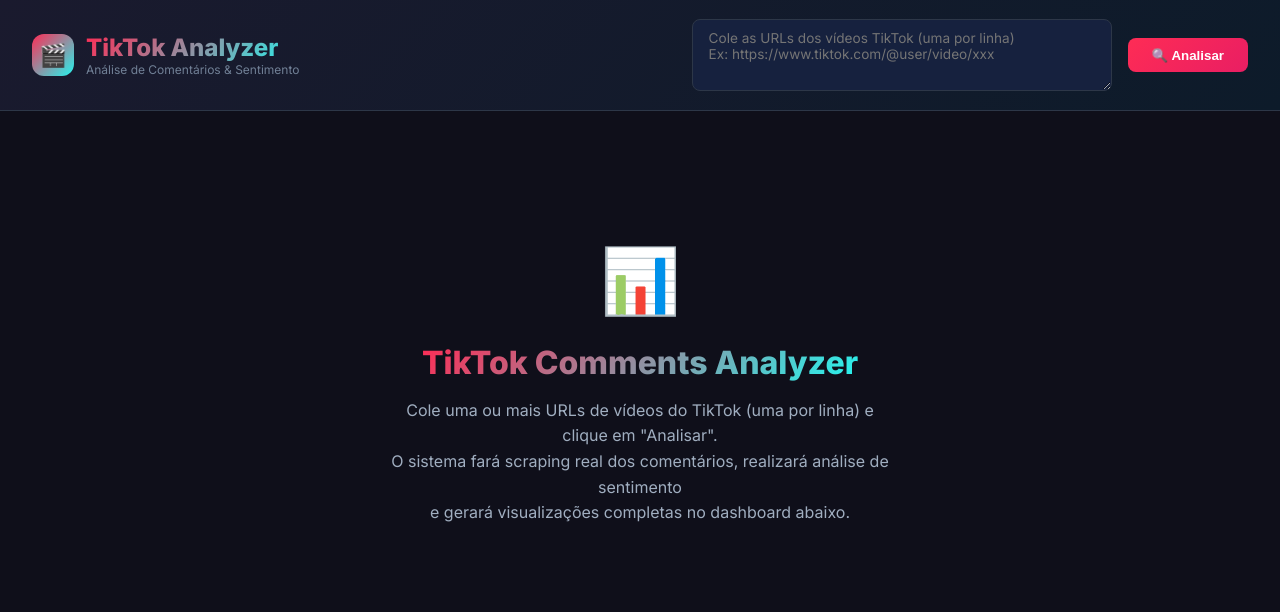
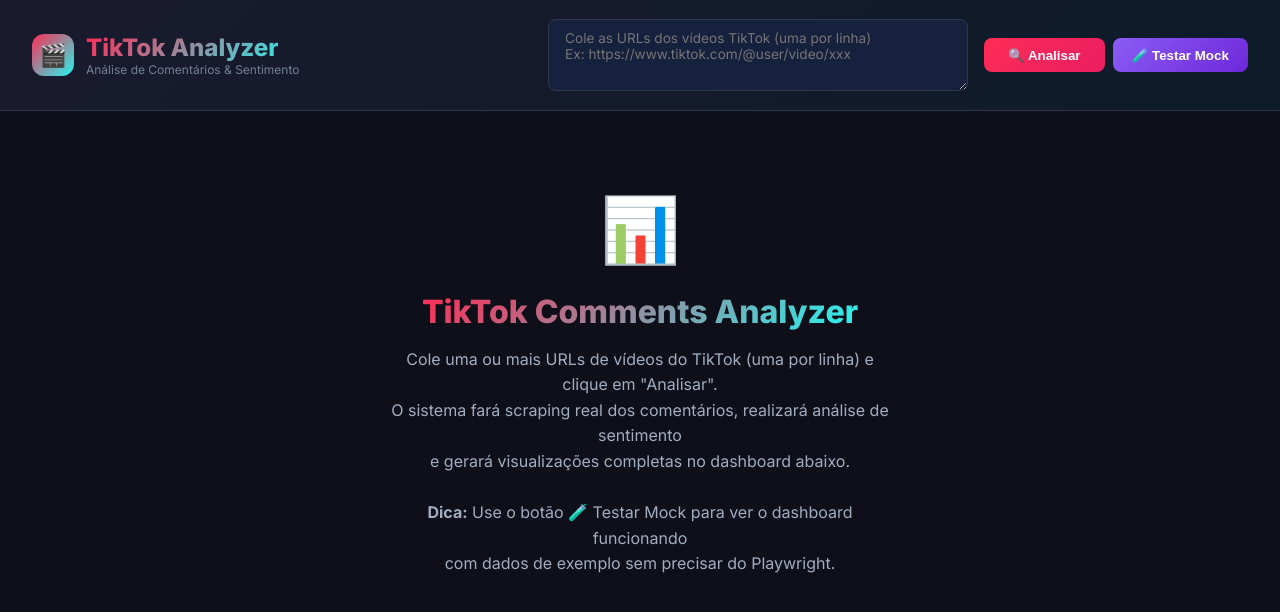
Before and after one commit to fabiomagnoni/tiktok-comments-analyzer, a Flask app: page / in a window 1280 px wide. Shown: the top 612 px of the page. Run offline with Flask 3, Linux system fonts and the light colour scheme.

Commit message:
feat: adicionar botão "Testar Mock" no dashboard para teste rápido sem scraping
- Botão 🧪 Testar Mock sempre visível (não depende de cache)
- Chama /api/mock que retorna dados mock com análise completa
- Atualiza texto de boas-vindas explicando o recurso

```diff
--- a/templates/index.html
+++ b/templates/index.html
@@ -126,6 +126,19 @@
         .btn-load-cache:hover {
             transform: translateY(-1px);
             box-shadow: 0 4px 15px rgba(37, 244, 238, 0.4);
+        }
+
+        /* Botão de dados mock */
+        .btn-mock {
+            background: linear-gradient(135deg, var(--accent-purple), #6d28d9);
+            color: white; border: none; padding: 0.6rem 1.2rem;
+            border-radius: 8px; font-weight: 600; cursor: pointer;
+            transition: transform 0.2s, box-shadow 0.2s; white-space: nowrap;
+        }
+
+        .btn-mock:hover {
+            transform: translateY(-1px);
+            box-shadow: 0 4px 15px rgba(139, 92, 246, 0.4);
         }
 
         .btn-clear {
@@ -360,6 +373,8 @@
                       placeholder="Cole as URLs dos vídeos TikTok (uma por linha)&#10;Ex: https://www.tiktok.com/@user/video/xxx"></textarea>
             <div class="btn-group">
                 <button class="btn-scrape" id="scrapeBtn" onclick="startScraping()">🔍 Analisar</button>
+                <!-- Botão de teste com dados mock - sempre visível -->
+                <button class="btn-mock" onclick="loadMockData()">🧪 Testar Mock</button>
                 {% if has_cache %}
                 <button class="btn-load-cache" onclick="loadCachedData()">💾 Carregar Cache</button>
                 <button class="btn-clear" onclick="clearCache()">🗑️ Limpar</button>
@@ -377,7 +392,9 @@
         <p class="welcome-desc">
             Cole uma ou mais URLs de vídeos do TikTok (uma por linha) e clique em "Analisar".<br>
             O sistema fará scraping real dos comentários, realizará análise de sentimento<br>
-            e gerará visualizações completas no dashboard abaixo.
+            e gerará visualizações completas no dashboard abaixo.<br><br>
+            <strong>Dica:</strong> Use o botão 🧪 Testar Mock para ver o dashboard funcionando<br>
+            com dados de exemplo sem precisar do Playwright.
         </p>
     </div>
 </main>
@@ -417,6 +434,25 @@
         showError('Erro de conexão: ' + err.message);
     } finally {
         btn.disabled = false;
+    }
+}
+
+// ============================================
+// Mock Data - Teste rápido sem scraping real
+// ============================================
+async function loadMockData() {
+    showLoading('🧪 Carregando dados mock para teste...');
+    try {
+        const response = await fetch('/api/mock');
+        const result = await response.json();
+
+        if (result.status === 'success') {
+            renderDashboard(result.data);
+        } else {
+            showError(result.message || 'Erro ao carregar dados mock');
+        }
+    } catch (err) {
+        showError('Erro ao carregar dados mock: ' + err.message);
     }
 }
 
```
